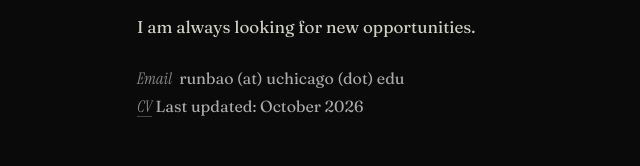
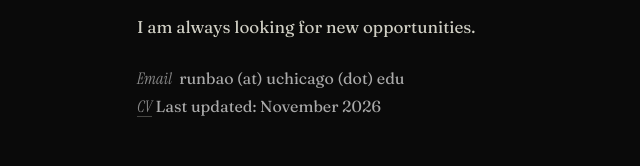
Before and after one commit to EnormousMush/EnormousMush.github.io, a plain HTML site: page index.html in a window 1280 px wide. Shown: the part 634-800 px from the top of the page, 163-803 px from the left. Drawn offline with nearby package versions, Linux system fonts and the light colour scheme; no server answers.

Commit message:
Update English CV (Nov 2026)
New version carries the two under-review manuscripts; bump the EN
last-updated note. Chinese CV unchanged.

Co-Authored-By: Claude Fable 5 <noreply@anthropic.com>

```diff
--- a/index.html
+++ b/index.html
@@ -53,7 +53,7 @@
                 <p class="contact-line">
                     <span class="label">Email</span> &nbsp;runbao (at) uchicago (dot) edu<br>
                     <a href="cv.pdf" target="_blank" rel="noopener noreferrer"><span class="label">CV</span></a>
-                    Last updated: October 2026
+                    Last updated: November 2026
                 </p>
             </div>
         </section>
```
Also changed, not shown: 1 other file.
